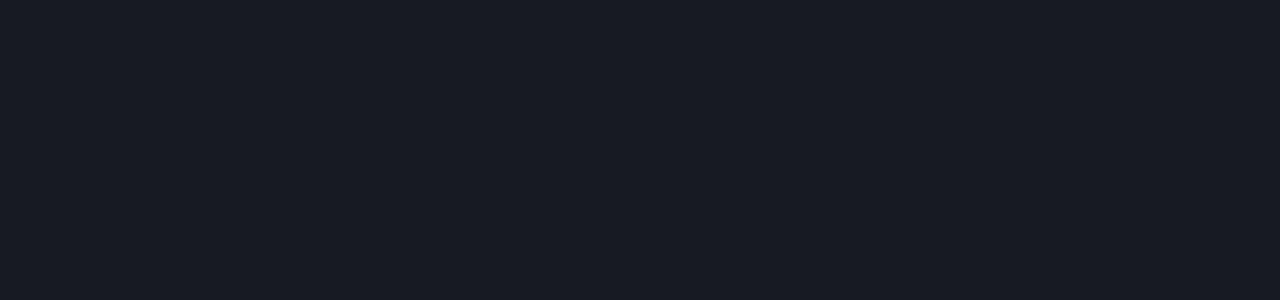
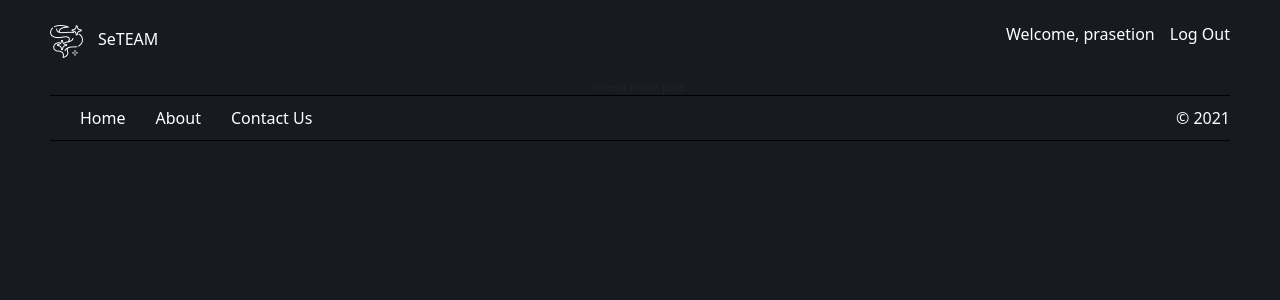
Before and after one commit to milkywoosh/challange-cp9, a React (Create React App) app: page /editprofile in a window 1280 px wide. Shown: the top 300 px of the page. Built offline with nearby package versions, Linux system fonts and the light colour scheme.

Commit message:
restructure folder

```diff
--- a/src/App.js
+++ b/src/App.js
@@ -1,14 +1,20 @@
 import "./App.css";
 import GameSuit from "./gamesuit/index.js";
+import { BrowserRouter as Router, Route } from "react-router-dom";
 
-import { BrowserRouter as Router, Route } from "react-router-dom";
-import Profile from "./Profile/Profile";
+// import Profile from "./Profile/Profile";
+// import EditProfile from "./Pages/EditProfile";
+
+// import pages from "./Pages";
+
+import { ProfilePage, EditProfilePage } from "./Pages";
 
 function App() {
   return (
     <div className="App">
       <Router>
-        <Route path="/profile" component={Profile}></Route>
+        <Route path="/profile" component={ProfilePage}></Route>
+        <Route path="/editprofile" component={EditProfilePage}></Route>
         <Route path="/gamesuit" component={GameSuit}></Route>
       </Router>
       {/* <GameSuit /> */}
--- a/src/Profile/Components/Footer.js
+++ b/src/Components/Footer.js
@@ -1,12 +1,12 @@
 import React from "react";
-
+import "../Styles/page.style.css";
 import { Stack } from "react-bootstrap";
 
 const Footer = () => {
   return (
     <div className="footer">
       <Stack direction="horizontal" gap={5}>
-        <div style={{ width: "30px", height: "30px" }}></div>
+        <div></div>
         <div>Home</div>
         <div>About</div>
         <div>Contact Us</div>
--- a/src/Profile/Components/Header.js
+++ b/src/Components/Header.js
@@ -1,6 +1,6 @@
 import React from "react";
 import { Stack, Container, Row, Col } from "react-bootstrap";
-import styles from "../Styles/profile.style.css";
+import "../Styles/page.style.css";
 
 const Header = () => {
   return (
--- a/src/Profile/Components/MyNavbar.js
+++ b/src/Components/MyNavbar.js
@@ -1,6 +1,6 @@
 import React from "react";
 import { Stack, Form, Button, Col } from "react-bootstrap";
-import styles from "../Styles/profile.style.css";
+import "../Styles/page.style.css";
 import { AiOutlineMenu } from "react-icons/ai";
 
 const MyNavbar = () => {
--- /dev/null
+++ b/src/Pages/EditProfile.js
@@ -0,0 +1,15 @@
+import React from "react";
+import Header from "../Components/Header";
+import Footer from "../Components/Footer";
+
+const EditProfilePage = () => {
+  return (
+    <div>
+      <Header></Header>
+      ini edit profile page
+      <Footer></Footer>
+    </div>
+  );
+};
+
+export default EditProfilePage;
--- /dev/null
+++ b/src/Pages/index.js
@@ -0,0 +1,2 @@
+export { default as ProfilePage } from "./ProfilePage";
+export { default as EditProfilePage } from "./EditProfile";
--- a/src/Profile/Styles/profile.style.css
+++ /dev/null
@@ -1,7 +0,0 @@
-.bg {
-    background-color: #171A21;
-}
-
-.headertext {
-    color: white;
-}
--- /dev/null
+++ b/src/Styles/page.style.css
@@ -0,0 +1,51 @@
+.profile-page {
+    color: white;
+    height: 100vh;
+}
+
+.header {
+    color: white;
+    font-size: 16px;
+    height: 70px;
+    margin-left: 5rem;
+    margin-right: 5rem;
+    margin-top: 1rem;
+    margin-bottom: 0;
+}
+
+.menu {
+    font-size: 16px;
+    margin-left: 5rem;
+    margin-right: 5rem;
+    margin-top: 0;
+    margin-bottom: 0;
+    padding-top: 1rem;
+    padding-bottom: 1rem;
+    border-top: solid;
+    border-bottom: solid;
+    border-width: 1px;
+    border-color: black;
+}
+
+.footer {
+    color: white;
+    font-size: 16px;
+    margin-left: 5rem;
+    margin-right: 5rem;
+    margin-top: 0;
+    margin-bottom: 0;
+    padding-top: 1rem;
+    padding-bottom: 1rem;
+    border-top: solid;
+    border-bottom: solid;
+    border-width: 1px;
+    border-color: black;
+}
+
+.profile-page-container {
+    /* height: 70vh; */
+    color: white;
+    font-size: 16px;
+    margin-top: 5rem;
+    margin-bottom: 5rem;
+}
--- a/src/index.css
+++ b/src/index.css
@@ -10,58 +10,3 @@
 /* code {
     font-family: source-code-pro, Menlo, Monaco, Consolas, 'Courier New', monospace;
 } */
-
-.white-text {
-    color: white;
-}
-
-.profile-page {
-    color: white;
-    height: 100vh;
-}
-
-.header {
-    color: white;
-    font-size: 16px;
-    height: 70px;
-    margin-left: 5rem;
-    margin-right: 5rem;
-    margin-top: 1rem;
-    margin-bottom: 0;
-}
-
-.menu {
-    font-size: 16px;
-    margin-left: 5rem;
-    margin-right: 5rem;
-    margin-top: 0;
-    margin-bottom: 0;
-    padding-top: 1rem;
-    padding-bottom: 1rem;
-    border-top: solid;
-    border-bottom: solid;
-    border-width: 1px;
-    border-color: black;
-}
-
-.footer {
-    font-size: 16px;
-    margin-left: 5rem;
-    margin-right: 5rem;
-    margin-top: 0;
-    margin-bottom: 0;
-    padding-top: 1rem;
-    padding-bottom: 1rem;
-    border-top: solid;
-    border-bottom: solid;
-    border-width: 1px;
-    border-color: black;
-}
-
-.profile-page-container {
-    /* height: 70vh; */
-    color: white;
-    font-size: 16px;
-    margin-top: 5rem;
-    margin-bottom: 5rem;
-}
```
Also changed, not shown: src/Pages/ProfilePage.js (renamed from src/Profile/Profile.js, +5 -8 lines), src/Components/MyButton.js (renamed from src/Profile/Components/MyButton.js).
